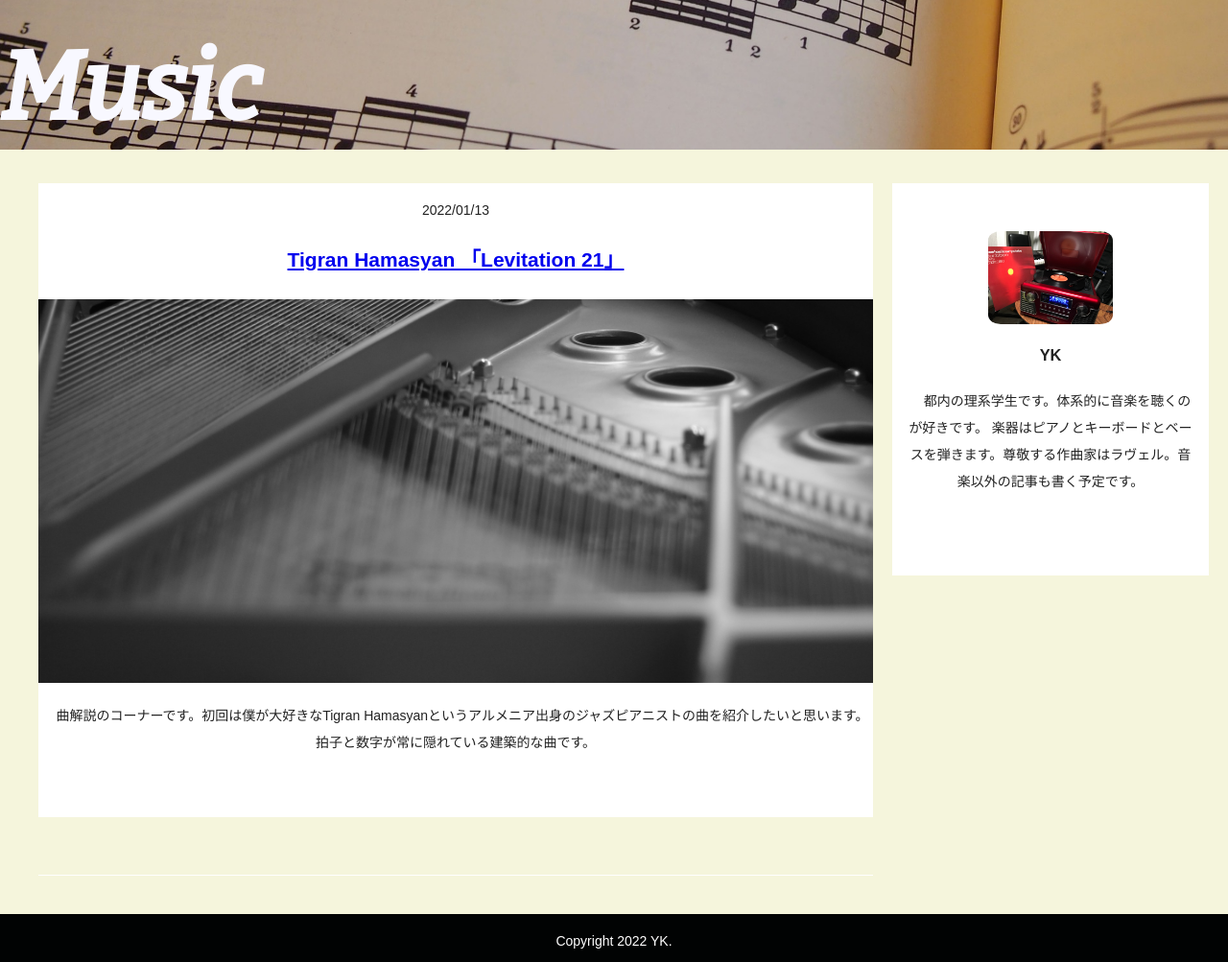
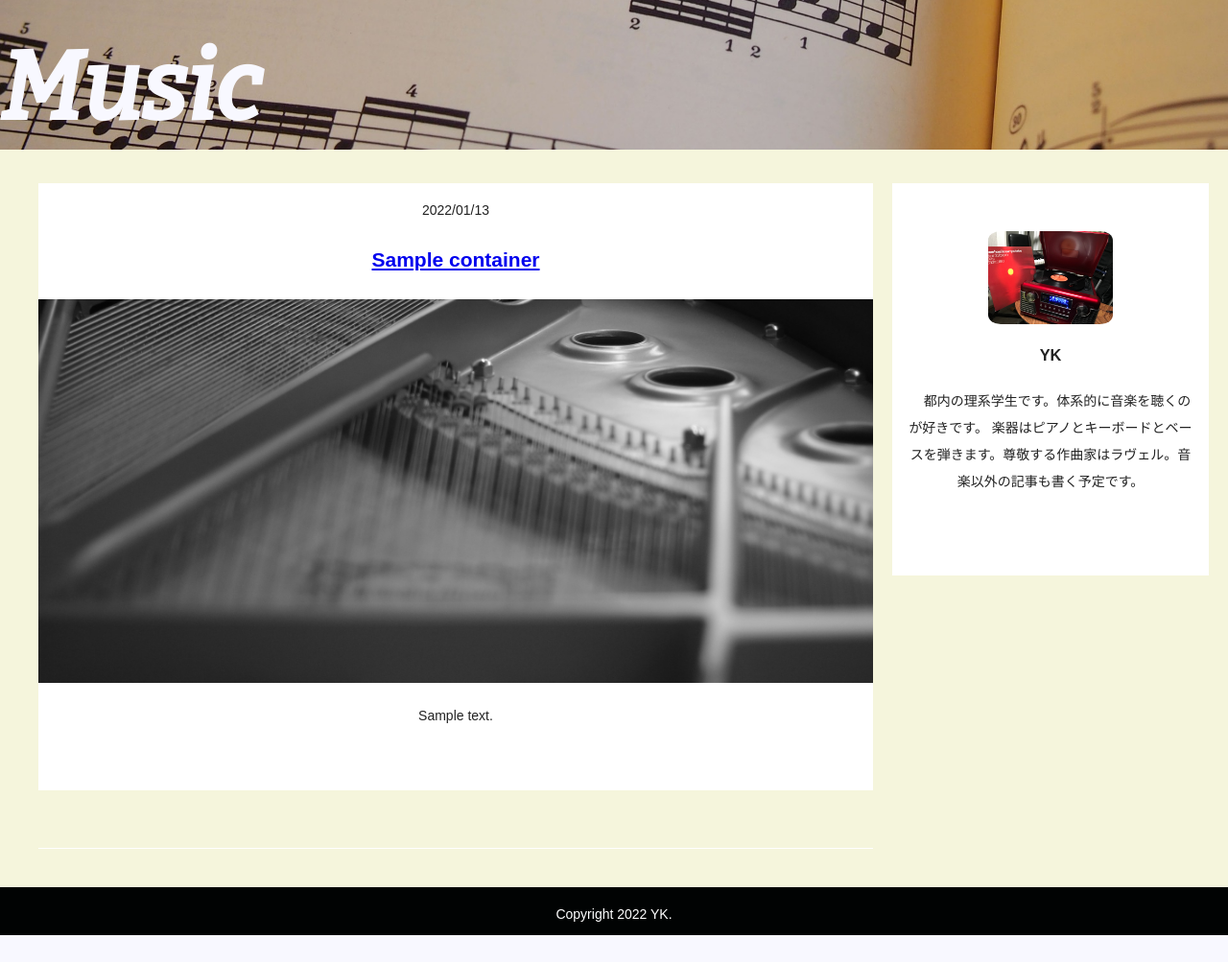
Before and after one commit to slp600kun/server_yk, a Flask app: page /Music in a window 1280 px wide. Shown: the part 548-1551 px from the top of the page at 96% size. After the commit the page ends 1523 px from the top, so only its background shows below. Run offline with Flask 2, Linux system fonts and the light colour scheme; a database or web service that is not in the repository returns one stand-in record (values such as "Sample title").

Commit message:
MongoDB access

```diff
--- /dev/null
+++ b/MongoList.py
@@ -0,0 +1,18 @@
+#PymongoからMongoDBに接続
+from pymongo import MongoClient
+
+class MongoList(object):
+
+    def __init__(self,Dataname):
+        self.client = MongoClient("mongodb+srv://m001-student:m001-mongodb-basics@sandbox.btwbl.mongodb.net/myFirstDatabase?retryWrites=true&w=majority")
+        self.db = self.client[Dataname]
+
+    #データを抽出
+    def get_one(self,Collection,field,answer):
+        return self.db[Collection].find_one({str(field):str(answer)})
+
+
+def MongoExsert(Dataname,Collection,Field,Answer):
+    mongo = MongoList(Dataname)
+    rest = mongo.get_one(Collection,Field,Answer)
+    return rest
--- a/main.py
+++ b/main.py
@@ -1,4 +1,5 @@
 from flask import Flask, render_template
+import MongoList
 app = Flask(__name__)
 
 @app.route("/")
@@ -11,13 +12,15 @@ def index():
 def Playlist():
     return render_template("Playlist.html", \
         Playlist = True,
-        title = 'Playlist.html')
+        title = 'Playlist.html',
+        contents = MongoList.MongoExsert("Article_box","container","category","Playlist"))
 
 @app.route('/Music')
 def Music():
     return render_template("Music.html", \
         Music = True,
-        title = 'Music.html')
+        title = 'Music.html',
+        contents = MongoList.MongoExsert("Article_box","container","category","Music"))
 
 @app.route('/Article')
 def Article():
--- a/templates/Levitation21.html
+++ b/templates/Levitation21.html
@@ -6,6 +6,11 @@
         <p>Music</p>
     </div>
     <div class="container">
+
+    <p>
+
+    </p>
+
         <article>
             <div class="articlebox nav_page">
             </div>
--- a/templates/Music.html
+++ b/templates/Music.html
@@ -15,15 +15,14 @@
                         <time itemprop="datePublished">2022/01/13</time>
                     </p>
                     <!--　タイトル　-->
-                    <h2 class="title"><a href="Levitation21"> Tigran Hamasyan 「Levitation 21」</a></h2>
+                    <h2 class="title"><a href="Levitation21"> {{contents['title']}} </a></h2>
                     <!-- サムネイル　-->
                     <div itemprop="image" class="thumbnail">
                         <a href="Levitation21" style="background-image:url(static/css/image/piano-g42074c8bc_1920.jpg);"></a>
                     </div>
                     <!--記事-->
                     <p itemprop="description" class="discription">
-                        　曲解説のコーナーです。初回は僕が大好きなTigran Hamasyanというアルメニア出身のジャズピアニストの曲を紹介したいと思います。
-                        拍子と数字が常に隠れている建築的な曲です。
+                        {{contents['text']}}
                     </p>
                 </div>
 
```
Also changed, not shown: templates/Playlist.html (+4 -3 lines).
